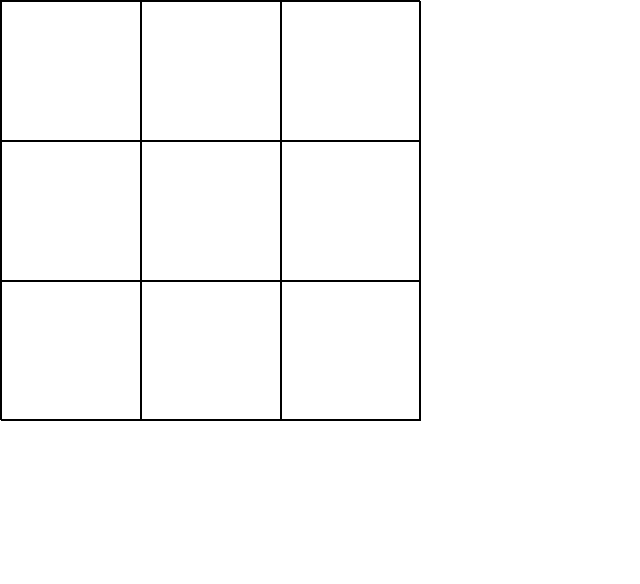
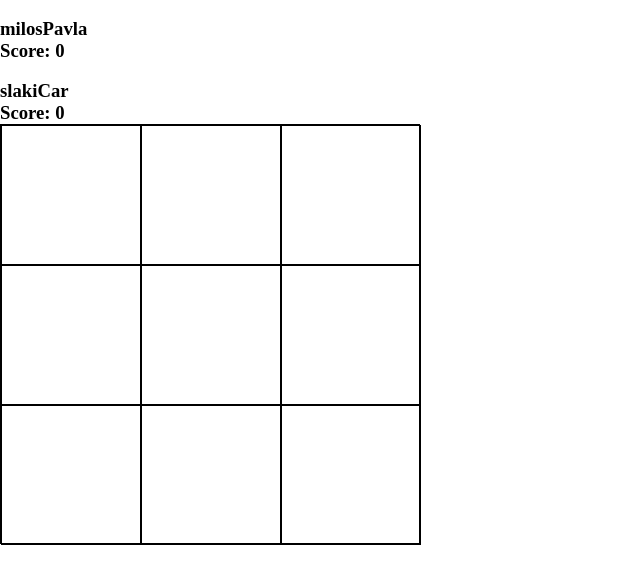
Before and after one commit to milosPavla/tic-tac-toe, a plain HTML site: page index.html in a window 1280 px wide. Shown: the whole page, without its empty margins (0-640 px from the left). Drawn offline with Linux system fonts and the light colour scheme.

Commit message:
Initialize HTML structure for Tic Tac Toe game board and player sections

```diff
--- a/index.html
+++ b/index.html
@@ -7,6 +7,19 @@
     <link rel="stylesheet" href="styles.css">
 </head>
 <body>
+    <div class="outter-cont">
+        <div class="players-info">
+            <div class="player-container active" id="cont-1">
+                <img src="assets/images/profile_icon1.png" alt="">
+                <h3 class="player-name" id="name1"></h3>
+                <h3 class="score" id="score1">Score: 0</h3>
+            </div>
+            <div class="player-container" id="cont-2">
+                <img src="assets/images/profile_icon2.png" alt="">
+                <h3 class="player-name" id="name2"></h3>
+                <h3 class="score" id="score2">Score: 0</h3>
+            </div>
+        </div>
         <div class="container">
             <div class="field" id="1"></div>
             <div class="field" id="2"></div>
@@ -18,6 +31,7 @@
             <div class="field" id="8"></div>
             <div class="field" id="9"></div>
         </div>
+    </div>
 
     <script src="script.js"></script>
 </body>
```
Lines whose indentation alone changed are shown as unchanged.
